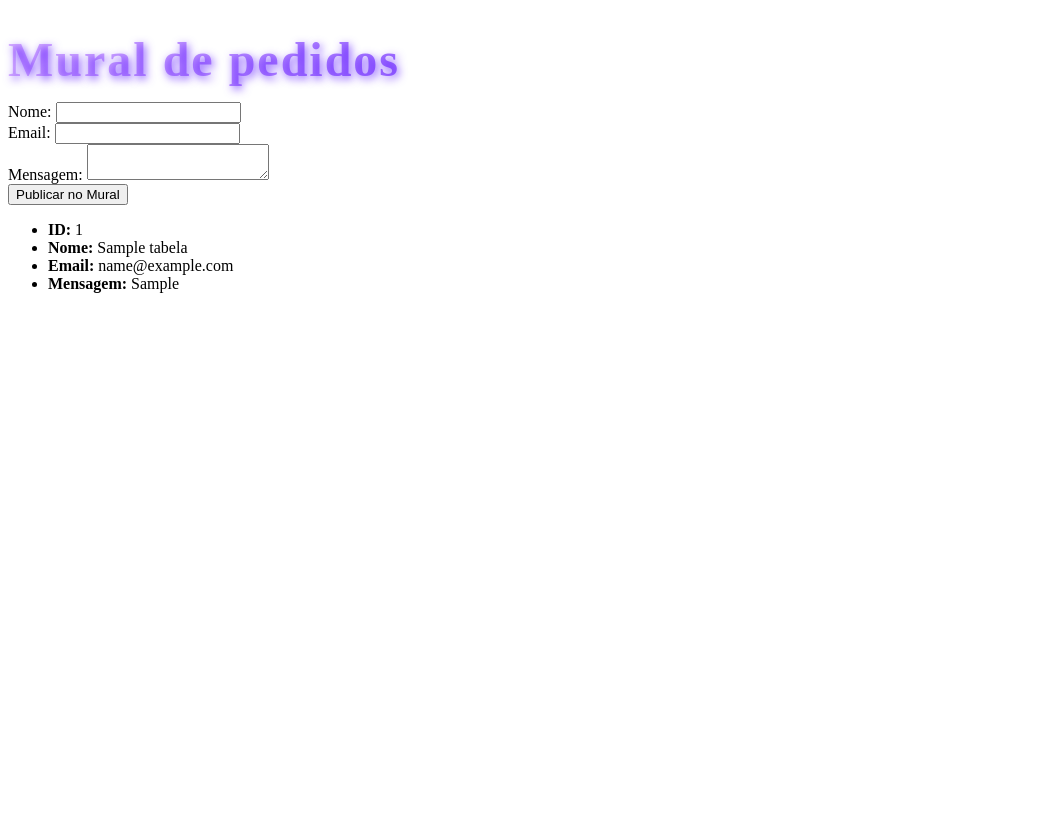
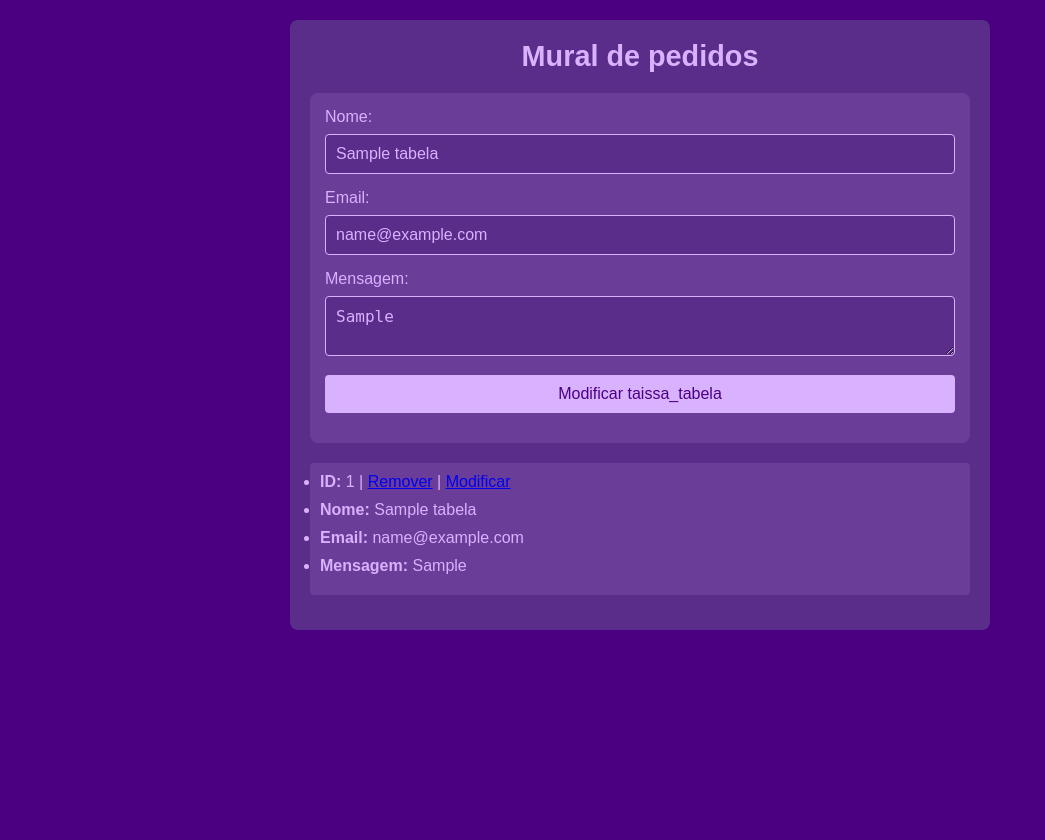
Before and after one commit to Taissa470/primeiro-projeto-3, a PHP site: page /moderar.php?acao=editar&id=1 in a window 1280 px wide. Shown: the whole page, without its empty margins (0-1045 px from the left). Before the commit the page ends 293 px from the top, so only its background shows below. Run offline with PHP 8.4, Linux system fonts and the light colour scheme; tables that the repository leaves empty hold one stand-in row (values such as "Sample post"); some libraries are stand-ins or nearby versions.

Commit message:
Add files via upload

```diff
--- a/taissa-D/moderar.php
+++ b/taissa-D/moderar.php
@@ -1,42 +1,41 @@
 <?php
 include "conexao.php";
 
-// Inserir novo pedido/recado
-if(isset($_POST['cadastra'])){
-    $nome  = mysqli_real_escape_string($conexao, $_POST['nome']);
-    $email = mysqli_real_escape_string($conexao, $_POST['email']);
-    $msg   = mysqli_real_escape_string($conexao, $_POST['msg']);
+// Atualizar recado
+if(isset($_POST['atualiza'])){
+    $idatualiza = intval($_POST['id']);
+    $nome       = mysqli_real_escape_string($conexao, $_POST['nome']);
+    $email      = mysqli_real_escape_string($conexao, $_POST['email']);
+    $msg        = mysqli_real_escape_string($conexao, $_POST['msg']);
 
-    $sql = "INSERT INTO taissa_tabela (nome, email, mensagem) VALUES ('$nome', '$email', '$msg')";
-    mysqli_query($conexao, $sql) or die("Erro ao inserir dados: " . mysqli_error($conexao));
-    header("Location: mural.php");
+    $sql = "UPDATE taissa_tabela SET nome='$nome', email='$email', mensagem='$msg' WHERE id=$idatualiza";
+    mysqli_query($conexao, $sql) or die("Erro ao atualizar: " . mysqli_error($conexao));
+    header("Location: moderar.php");
     exit;
+}
+
+// Excluir recado
+if(isset($_GET['acao']) && $_GET['acao'] == 'excluir'){
+    $id = intval($_GET['id']);
+    mysqli_query($conexao, "DELETE FROM taissa_tabela WHERE id=$id") or die("Erro ao deletar: " . mysqli_error($conexao));
+    header("Location: moderar.php");
+    exit;
+}
+
+// Editar recado
+$editar_id = isset($_GET['acao']) && $_GET['acao'] == 'editar' ? intval($_GET['id']) : 0;
+$recado_editar = null;
+if($editar_id){
+    $res = mysqli_query($conexao, "SELECT * FROM taissa_tabela WHERE id=$editar_id");
+    $recado_editar = mysqli_fetch_assoc($res);
 }
 ?>
 <!DOCTYPE html>
 <html lang="pt-br">
 <head>
 <meta charset="utf-8"/>
-<title>Mural de pedidos</title>
+<title>Moderar pedidos</title>
 <link rel="stylesheet" href="style.css"/>
-<script src="scripts/jquery.js"></script>
-<script src="scripts/jquery.validate.js"></script>
-<script>
-$(document).ready(function() {
-    $("#mural").validate({
-        rules: {
-            nome: { required: true, minlength: 4 },
-            email: { required: true, email: true },
-            msg: { required: true, minlength: 10 }
-        },
-        messages: {
-            nome: { required: "Digite o seu nome", minlength: "O nome deve ter no mínimo 4 caracteres" },
-            email: { required: "Digite o seu e-mail", email: "Digite um e-mail válido" },
-            msg: { required: "Digite sua mensagem", minlength: "A mensagem deve ter no mínimo 10 caracteres" }
-        }
-    });
-});
-</script>
 </head>
 <body>
 <div id="main">
@@ -45,32 +44,40 @@
     <h1>Mural de pedidos</h1>
 </div>
 
+<?php if($recado_editar): ?>
 <div id="formulario_mural">
-<form id="mural" method="post">
+<form method="post">
     <label>Nome:</label>
-    <input type="text" name="nome"/><br/>
+    <input type="text" name="nome" value="<?php echo htmlspecialchars($recado_editar['nome']); ?>"/><br/>
     <label>Email:</label>
-    <input type="text" name="email"/><br/>
+    <input type="text" name="email" value="<?php echo htmlspecialchars($recado_editar['email']); ?>"/><br/>
     <label>Mensagem:</label>
-    <textarea name="msg"></textarea><br/>
-    <input type="submit" value="Publicar no Mural" name="cadastra" class="btn"/>
+    <textarea name="msg"><?php echo htmlspecialchars($recado_editar['mensagem']); ?></textarea><br/>
+    <input type="hidden" name="id" value="<?php echo $recado_editar['id']; ?>"/>
+    <input type="submit" name="atualiza" value="Modificar taissa_tabela" class="btn"/>
 </form>
 </div>
+<?php endif; ?>
 
 <?php
 $seleciona = mysqli_query($conexao, "SELECT * FROM taissa_tabela ORDER BY id DESC");
-while($res = mysqli_fetch_assoc($seleciona)){
-    echo '<ul class="recados">';
-    echo '<li><strong>ID:</strong> ' . $res['id'] . '</li>';
-    echo '<li><strong>Nome:</strong> ' . htmlspecialchars($res['nome']) . '</li>';
-    echo '<li><strong>Email:</strong> ' . htmlspecialchars($res['email']) . '</li>';
-    echo '<li><strong>Mensagem:</strong> ' . nl2br(htmlspecialchars($res['mensagem'])) . '</li>';
-    echo '</ul>';
+if(mysqli_num_rows($seleciona) <= 0){
+    echo "<p>Nenhum pedido no mural!</p>";
+}else{
+    while($res = mysqli_fetch_assoc($seleciona)){
+        echo '<ul class="taissa_tabela">';
+        echo '<li><strong>ID:</strong> ' . $res['id'] . ' |
+              <a href="moderar.php?acao=excluir&id=' . $res['id'] . '">Remover</a> |
+              <a href="moderar.php?acao=editar&id=' . $res['id'] . '">Modificar</a></li>';
+        echo '<li><strong>Nome:</strong> ' . htmlspecialchars($res['nome']) . '</li>';
+        echo '<li><strong>Email:</strong> ' . htmlspecialchars($res['email']) . '</li>';
+        echo '<li><strong>Mensagem:</strong> ' . nl2br(htmlspecialchars($res['mensagem'])) . '</li>';
+        echo '</ul>';
+    }
 }
 ?>
 
 <div id="footer">
-
 </div>
 </div>
 </div>
--- a/taissa-D/style.css
+++ b/taissa-D/style.css
@@ -1,128 +1,95 @@
 
-<!DOCTYPE html>
-<html lang="pt-BR">
-<head>
-  <meta charset="UTF-8" />
-  <meta name="viewport" content="width=device-width, initial-scale=1" />
-  <title>Mural Colorido Roxo e Preto</title>
-  <style>
-    @import url('https://fonts.googleapis.com/css2?family=Poppins:wght@400;700&display=swap');
+* {
+  margin: 0;
+  padding: 0;
+  box-sizing: border-box;
+}
 
 body {
-      background: #0d0018;
-      margin: 0;
+  font-family: Arial, sans-serif;
+  background-color: #4B0082;
+  color: #D8B1FF;
   padding: 20px;
-      font-family: 'Poppins', sans-serif;
+}
+
+#main {
   display: flex;
   justify-content: center;
   align-items: flex-start;
   min-height: 100vh;
-      color: #eee;
-      background-image:
-        radial-gradient(circle at top left, #8e2de2, transparent 70%),
-        radial-gradient(circle at bottom right, #4a00e0, transparent 70%);
 }
 
-    .mural {
-      max-width: 720px;
+#geral {
+  background-color: #5A2D8B;
   width: 100%;
-      background: linear-gradient(135deg, #6e3cbf, #1c0037);
-      border-radius: 20px;
-      box-shadow:
-        0 0 15px #8a2be2,
-        0 10px 30px rgba(0, 0, 0, 0.8);
-      padding: 40px 50px;
-      position: relative;
-      overflow: hidden;
-      border: 3px solid #b291ff;
+  max-width: 700px;
+  padding: 20px;
+  border-radius: 8px;
 }
 
-    .mural::before {
-      content: "";
-      position: absolute;
-      top: -40%;
-      left: -40%;
-      width: 220%;
-      height: 220%;
-      background: radial-gradient(circle at center, rgba(138, 43, 226, 0.5), transparent 70%);
-      animation: pulse 7s ease-in-out infinite;
-      z-index: 1;
-      border-radius: 50%;
-      filter: blur(60px);
-    }
-
-    @keyframes pulse {
-      0%, 100% {
-        transform: scale(1);
-        opacity: 0.5;
-      }
-      50% {
-        transform: scale(1.25);
-        opacity: 0.8;
-      }
-    }
-
-    .mural > * {
-      position: relative;
-      z-index: 2;
+#header {
+  text-align: center;
+  margin-bottom: 20px;
 }
 
 h1 {
-      font-size: 3rem;
-      font-weight: 900;
-      margin-bottom: 15px;
-      background: linear-gradient(90deg, #d9b3ff, #7f4aff, #b291ff);
-      -webkit-background-clip: text;
-      -webkit-text-fill-color: transparent;
-      text-shadow: 2px 3px 8px rgba(95, 26, 255, 0.7);
-      letter-spacing: 2px;
+  font-size: 1.8rem;
+  color: #D8B1FF;
 }
 
-    h2 {
-      font-size: 2rem;
-      font-weight: 700;
-      margin-bottom: 25px;
-      color: #d9b3ff;
-      text-shadow: 1px 1px 4px #1a0030;
+#formulario_mural {
+  background-color: #6A3D99;
+  padding: 15px;
+  border-radius: 8px;
+  margin-bottom: 20px;
 }
 
-    p {
-      font-size: 1.2rem;
-      line-height: 1.7;
-      color: #ddd;
-      text-shadow: 0 0 5px rgba(0,0,0,0.75);
-      margin-bottom: 30px;
+#formulario_mural label {
+  display: block;
+  margin-bottom: 8px;
 }
 
-    button {
-      background: linear-gradient(90deg, #7f4aff, #b291ff);
-      border: none;
-      padding: 14px 36px;
-      color: #fff;
-      font-weight: 700;
-      font-size: 1.1rem;
-      border-radius: 12px;
-      cursor: pointer;
-      box-shadow: 0 6px 20px rgba(138, 43, 226, 0.7);
-      transition: all 0.35s ease;
-      letter-spacing: 1px;
-      text-transform: uppercase;
+#formulario_mural input, #formulario_mural textarea {
+  width: 100%;
+  padding: 10px;
+  margin-bottom: 15px;
+  border: 1px solid #D8B1FF;
+  border-radius: 4px;
+  background-color: #5A2D8B;
+  color: #D8B1FF;
+  font-size: 1rem;
 }
 
-    button:hover {
-      background: linear-gradient(90deg, #cda7ff, #9a6fff);
-      box-shadow: 0 10px 35px rgba(138, 43, 226, 0.9);
-      transform: translateY(-3px);
+#formulario_mural input[type="submit"] {
+  background-color: #D8B1FF;
+  color: #4B0082;
+  border: none;
+  padding: 10px 15px;
+  font-size: 1rem;
+  border-radius: 4px;
+  cursor: pointer;
 }
 
-  </style>
-</head>
-<body>
-  <div class="mural">
-    <h1>Mural Vibrante Roxo</h1>
-    <h2>Explorando a beleza do roxo e preto</h2>
-    <p>Este mural traz uma paleta de roxos vibrantes, texturas e efeitos para criar uma experiência visual única. O preto escuro ajuda a destacar as cores, enquanto o lilás e tons mais claros trazem harmonia e leveza.</p>
-    <button>Descubra mais</button>
-  </div>
-</body>
-</html>
+#formulario_mural input[type="submit"]:hover {
+  background-color: #D1A1E5;
+}
+
+.taissa_tabela {
+  background-color: #6A3D99;
+  margin-bottom: 15px;
+  padding: 10px;
+  border-radius: 4px;
+}
+
+.taissa_tabela li {
+  margin-bottom: 10px;
+}
+
+.taissa_tabela li strong {
+  color: #D8B1FF;
+}
+
+#footer {
+  text-align: center;
+  color: #D8B1FF;
+}
```
Lines whose indentation alone changed are shown as unchanged.
